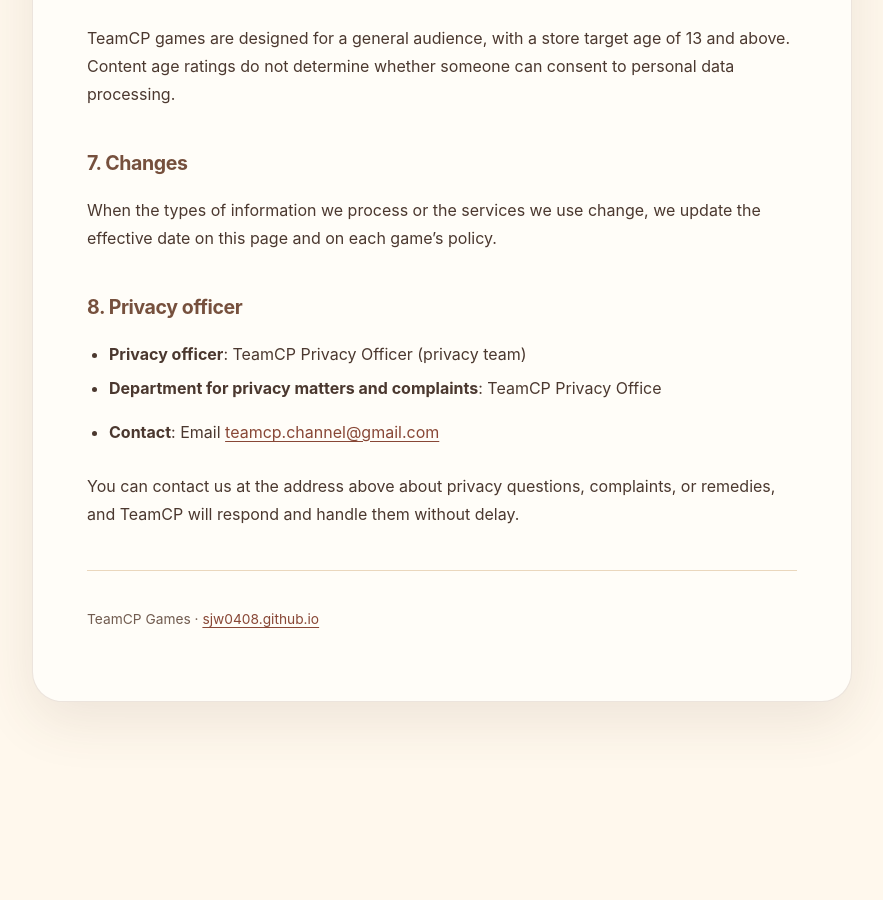
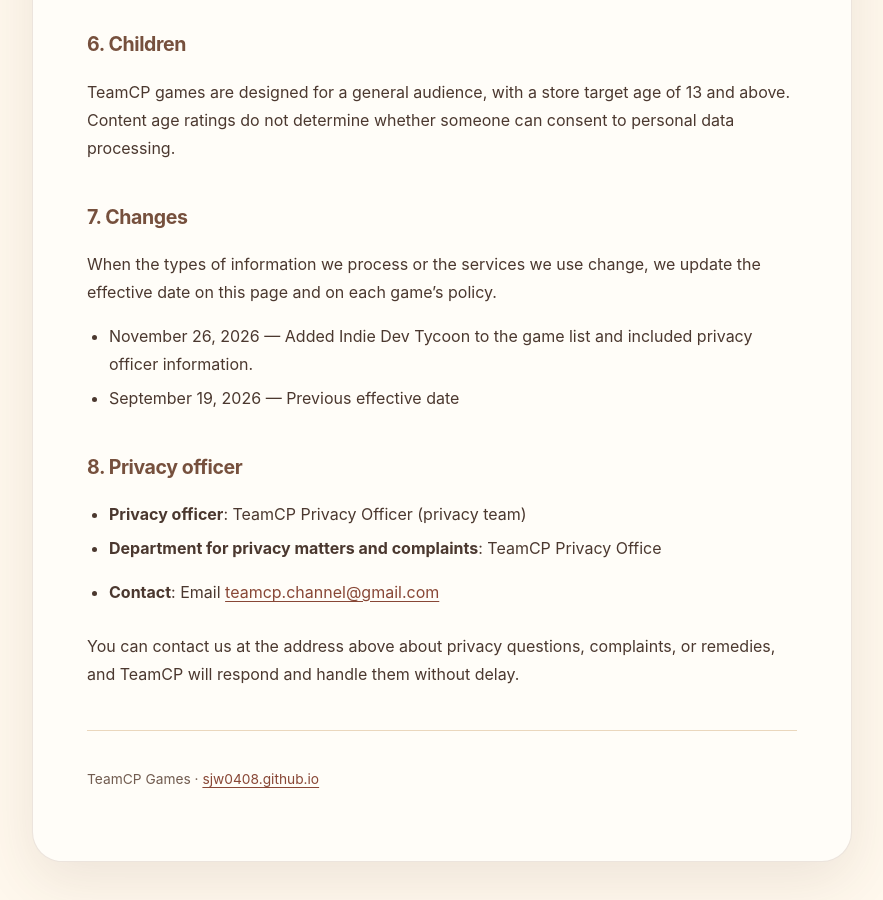
Before and after one commit to sjw0408/sjw0408.github.io, a Jekyll site: the page en/privacy/index.html, which Jekyll copies as it is, in a window 1280 px wide and 900 px high, scrolled down 1998 px. Shown: the whole window, without its empty margins (198-1081 px from the left). Built offline with Jekyll 4.4.1, drawn with Linux system fonts in a browser that asks for light colours; before the commit the page ends 2738 px from its top, so only the background shows below that; some of the changed text lies outside the part shown.

Commit message:
Update TeamCP common privacy policy scope and revision history

```diff
--- a/en/privacy/index.html
+++ b/en/privacy/index.html
@@ -91,7 +91,7 @@
       <a class="lang" href="/privacy/" lang="ko" hreflang="ko">한국어</a>
     </div>
     <h1>TeamCP Privacy Policy</h1>
-    <p class="effective">Effective date: September 19, 2026</p>
+    <p class="effective">Effective date: November 26, 2026</p>
 
     <p class="notice">
       TeamCP develops and operates Android games. This policy covers TeamCP games in general and their Google Play Games integration.
@@ -110,6 +110,7 @@
       <li><a href="/games/slime-express/privacy/" hreflang="ko">Slime Express (Korean)</a></li>
       <li><a href="/games/dead-frequency/privacy/en/" hreflang="en">DEAD FREQUENCY</a></li>
       <li><a href="/games/cat-rush3/privacy/" hreflang="ko">CatRush 3 (Korean)</a></li>
+      <li><a href="/games/indie-dev-tycoon/privacy/en/" hreflang="en">Indie Dev Tycoon</a></li>
     </ul>
 
     <h2>3. Information commonly processed</h2>
@@ -136,6 +137,10 @@
 
     <h2>7. Changes</h2>
     <p>When the types of information we process or the services we use change, we update the effective date on this page and on each game’s policy.</p>
+    <ul>
+      <li>November 26, 2026 — Added Indie Dev Tycoon to the game list and included privacy officer information.</li>
+      <li>September 19, 2026 — Previous effective date</li>
+    </ul>
 
     <section aria-labelledby="privacy-officer">
       <h2 id="privacy-officer">8. Privacy officer</h2>
```
Also changed, not shown: privacy/index.html (+6 -1 lines), tools/common-privacy.mjs (+11 -2 lines).
